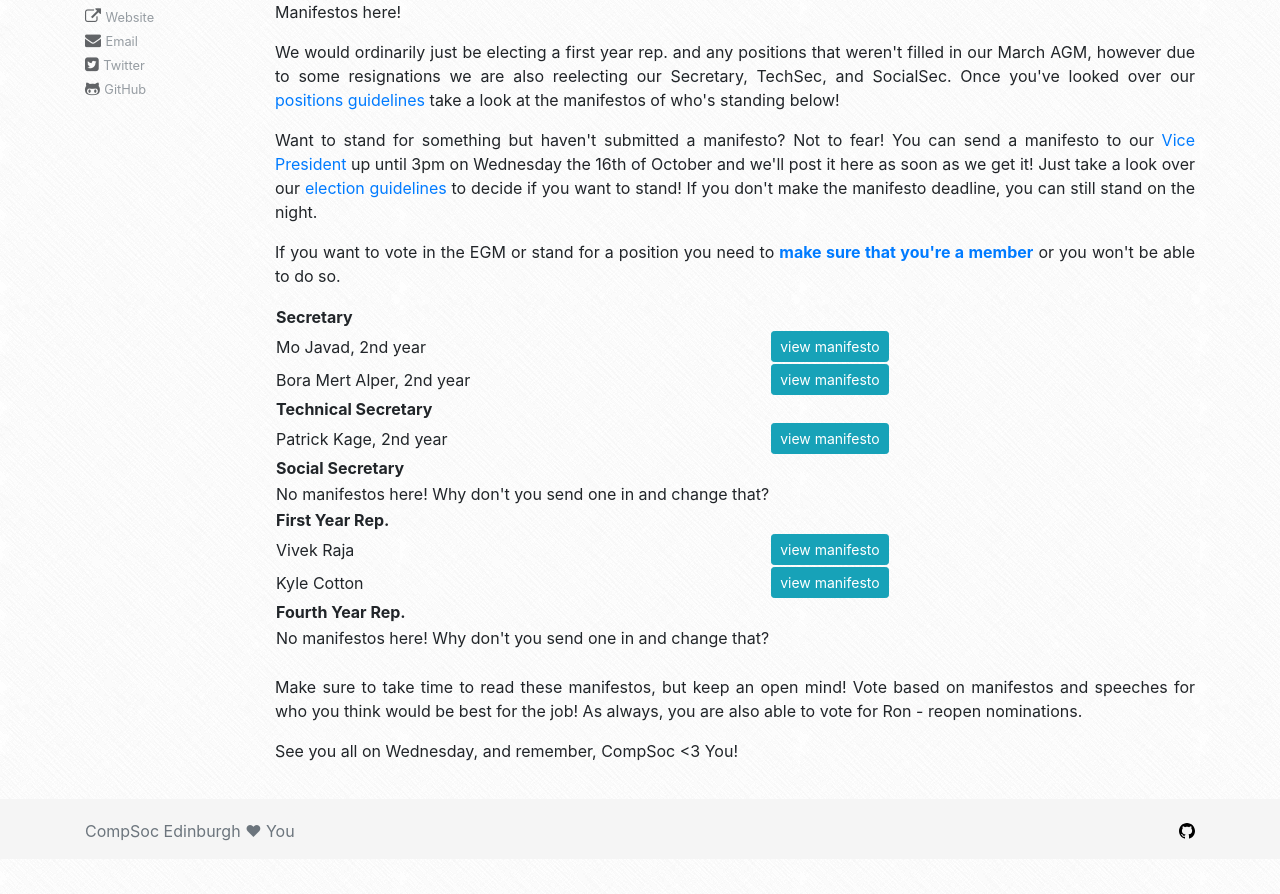
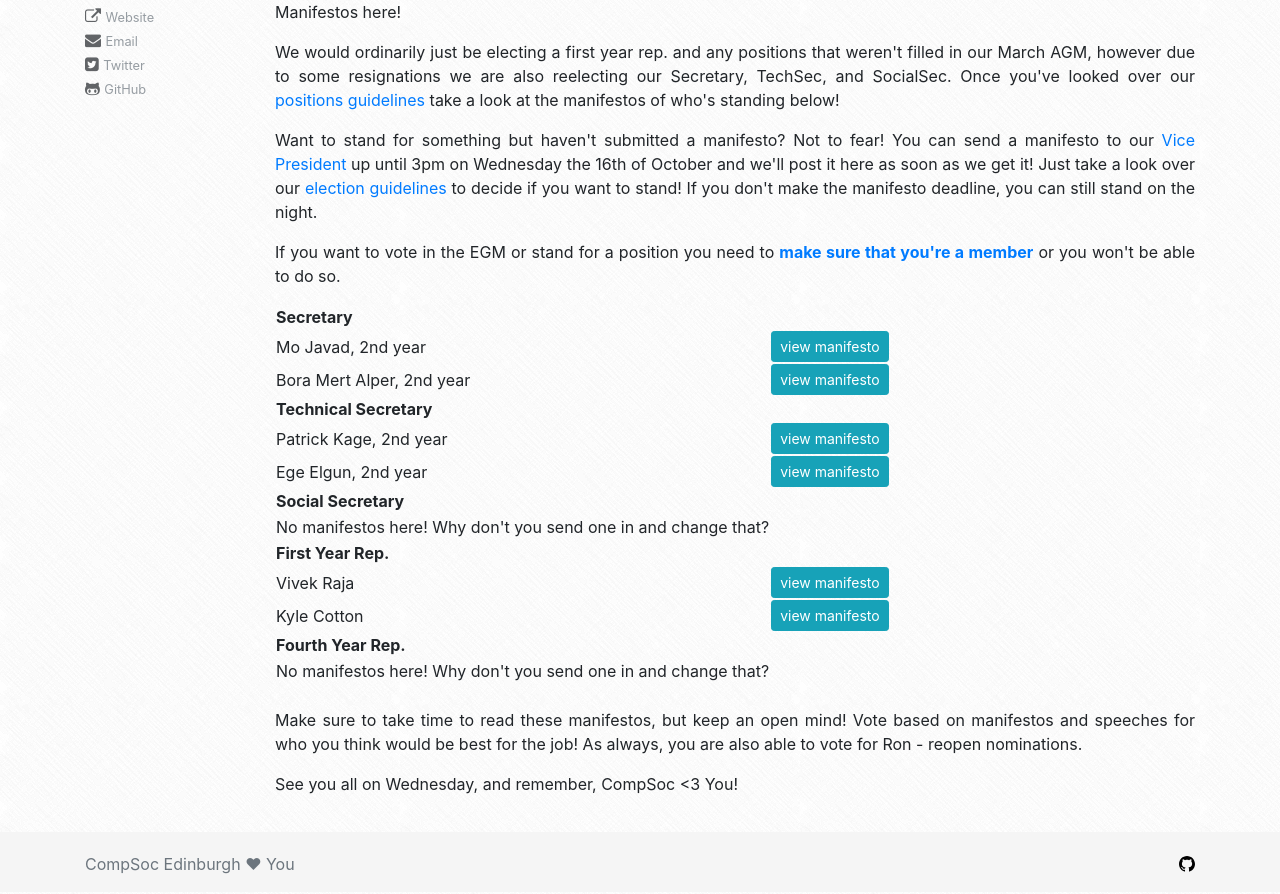
Before and after one commit to compsoc-edinburgh/website, a Jekyll site: the page built from _posts/2018-10-13-october-egm-manifestos.html, in a window 1280 px wide. Shown: the part 495-1389 px from the top of the page. Built offline with Jekyll 4.4.1, drawn with Linux system fonts in a browser that asks for light colours; nearby versions of some CDN libraries; before the commit the page ends 1356 px from its top, so only the background shows below that.

Commit message:
add ege's manifesto

```diff
--- a/_posts/2018-10-13-october-egm-manifestos.html
+++ b/_posts/2018-10-13-october-egm-manifestos.html
@@ -13,6 +13,8 @@
       people:
         - name: Patrick Kage, 2nd year
           url: https://drive.google.com/file/d/0BwDda2PoGbNNOTcycmQyMW1OX1hOYXJFR190aHVOR0RNUTcw/view?usp=sharing
+        - name: Ege Elgun, 2nd year
+          url: https://drive.google.com/file/d/0BwDda2PoGbNNOFl3eERKa1MzZUtwU05yUXVVV3JxYVF5TWZz/view?usp=sharing
 
     - title: Social Secretary
       people:
```
